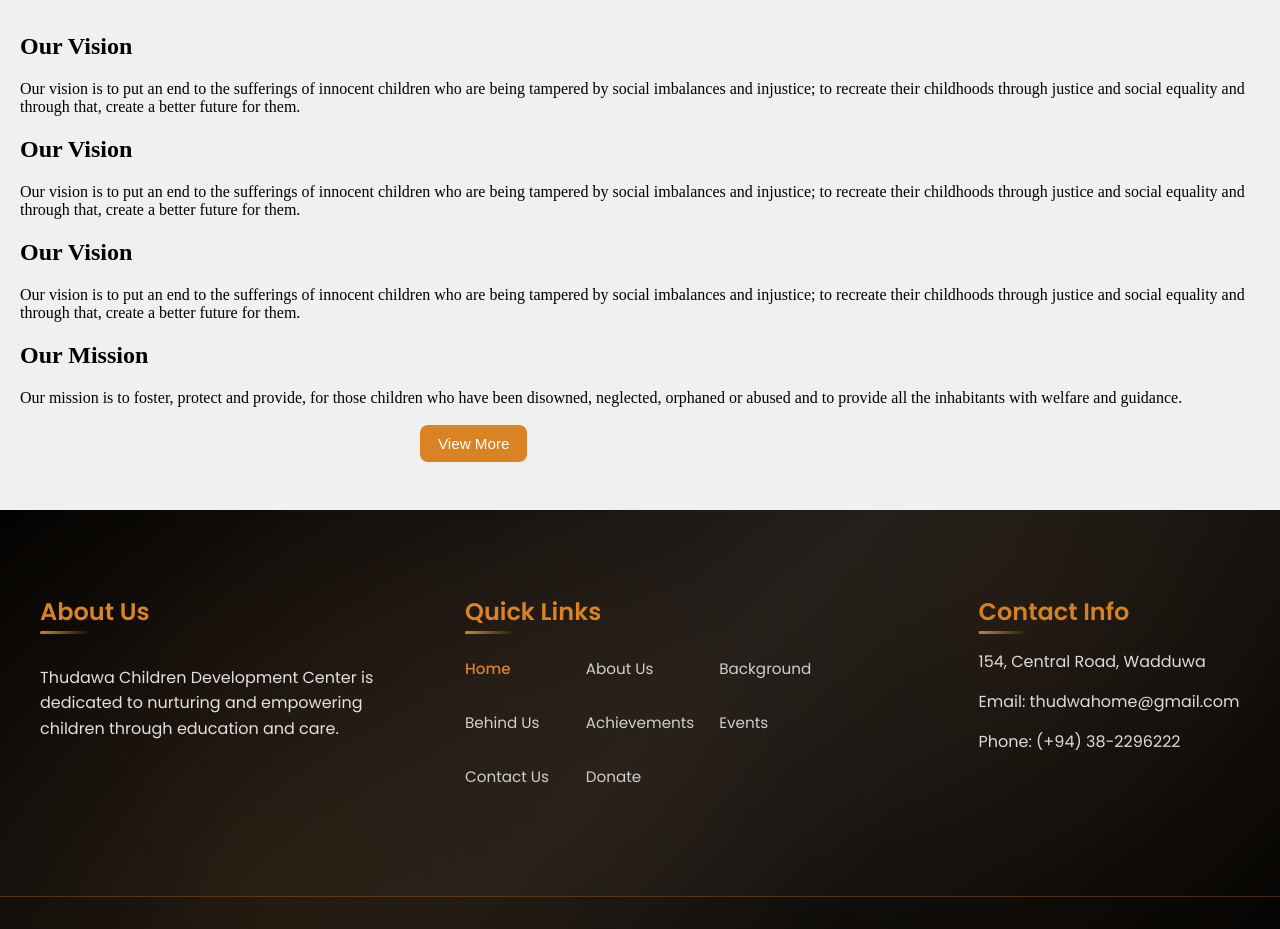
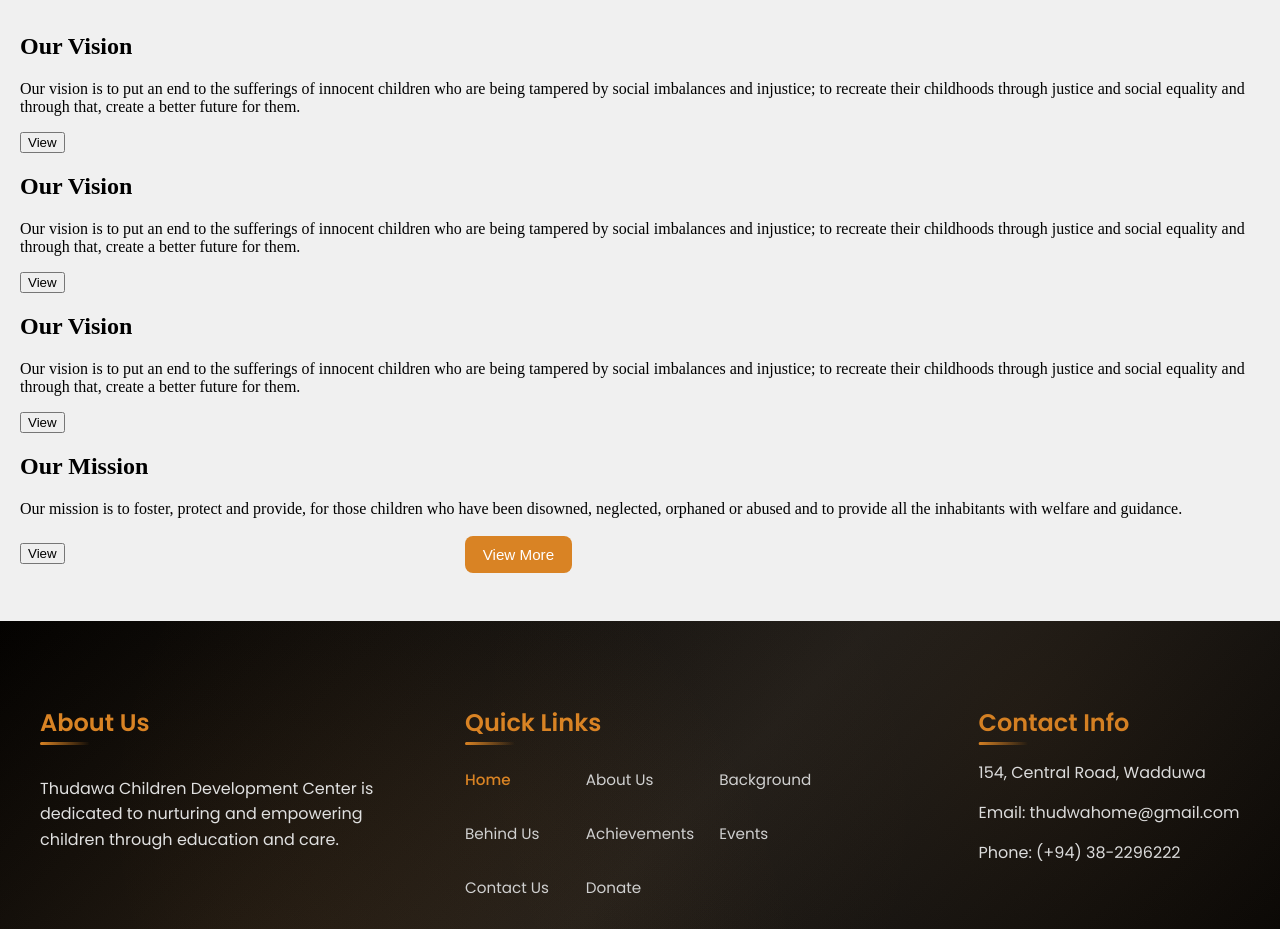
Before and after one commit to Dulan19/Thudawa_Website, a React (Create React App) app: page / in a window 1280 px wide. Shown: the part 1260-2189 px from the top of the page. Built offline with nearby package versions, Linux system fonts and the light colour scheme.

Commit message:
Update App.js

```diff
--- a/src/App.js
+++ b/src/App.js
@@ -63,6 +63,7 @@ function App() {
                 imbalances and injustice; to recreate their childhoods through justice and social equality and through
                 that, create a better future for them.
               </p>
+              <button className="view">View</button>
             </div>
 
             <div className="Events-box">
@@ -72,6 +73,7 @@ function App() {
                 imbalances and injustice; to recreate their childhoods through justice and social equality and through
                 that, create a better future for them.
               </p>
+              <button className="view">View</button>
             </div>
 
             <div className="Events-box">
@@ -81,6 +83,7 @@ function App() {
                 imbalances and injustice; to recreate their childhoods through justice and social equality and through
                 that, create a better future for them.
               </p>
+              <button className="view">View</button>
             </div>
 
             <div className="Events-box">
@@ -89,6 +92,7 @@ function App() {
                 Our mission is to foster, protect and provide, for those children who have been disowned, neglected,
                 orphaned or abused and to provide all the inhabitants with welfare and guidance.
               </p>
+              <button className="view">View</button>
               <button className="seemore-btn">View More</button>
             </div>
           </div>
```
